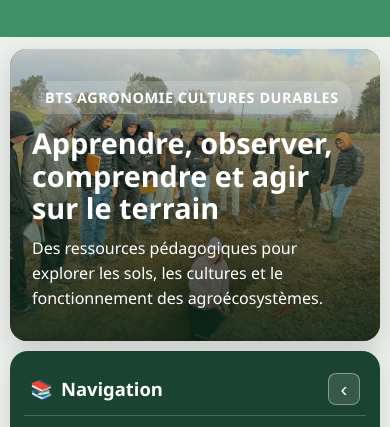
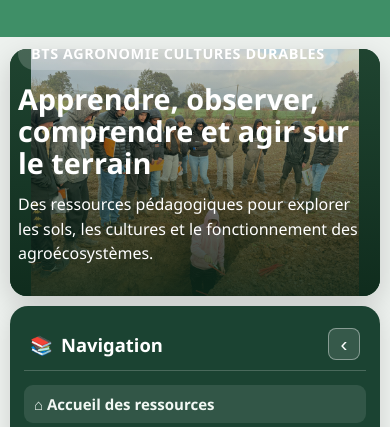
Before and after one commit to FormateurACD/BTS-ACD, a plain HTML site: page index.html in a window 390 px wide. Shown: the part 666-1093 px from the top of the page. Drawn offline with Linux system fonts and the light colour scheme.

Commit message:
Afficher la photo d'accueil sans la recadrer

```diff
--- a/index.html
+++ b/index.html
@@ -221,10 +221,12 @@ margin:10px 0;
 /* Bannière d'accueil : immersion sur le terrain */
 .welcome-banner{
   position:relative;
-  max-width:1500px;
-  min-height:340px;
+  width:calc(100% - 32px);
+  max-width:1200px;
+  aspect-ratio:3 / 2;
+  min-height:0;
   margin:28px auto 8px;
-  padding:0 28px;
+  padding:0;
   overflow:hidden;
   border-radius:24px;
   box-shadow:0 10px 28px rgba(0,0,0,.16);
@@ -237,8 +239,9 @@ margin:10px 0;
   inset:0;
   width:100%;
   height:100%;
-  object-fit:cover;
-  object-position:center 55%;
+  object-fit:contain;
+  object-position:center;
+  background:#244b36;
 }
 .welcome-banner::after{
   content:"";
@@ -274,12 +277,12 @@ margin:10px 0;
   max-width:620px;
 }
 @media(max-width:850px){
-  .welcome-banner{margin:16px 16px 0;min-height:300px;padding:0 14px;}
+  .welcome-banner{width:calc(100% - 32px);margin:16px auto 0;min-height:0;}
   .welcome-banner-content{padding:32px 8px 30px;}
 }
 @media(max-width:600px){
-  .welcome-banner{min-height:280px;margin:12px 10px 0;border-radius:17px;}
-  .welcome-banner img{object-position:55% center;}
+  .welcome-banner{width:calc(100% - 20px);min-height:0;margin:12px auto 0;border-radius:17px;}
+  .welcome-banner img{object-fit:contain;object-position:center;}
   .welcome-banner::after{background:linear-gradient(0deg,rgba(13,40,26,.88),rgba(13,40,26,.2));}
 }
 
```
